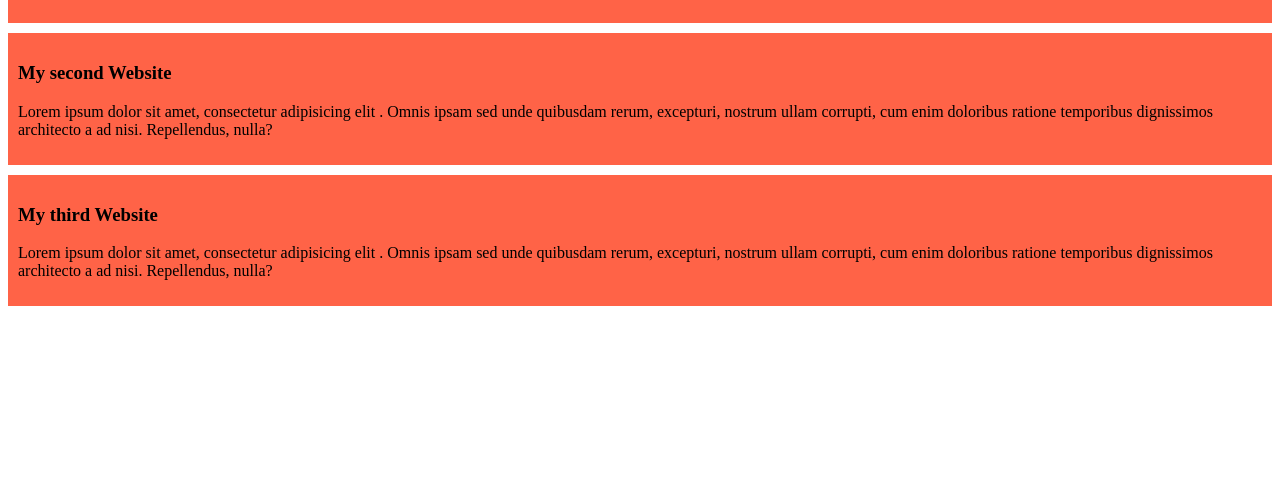
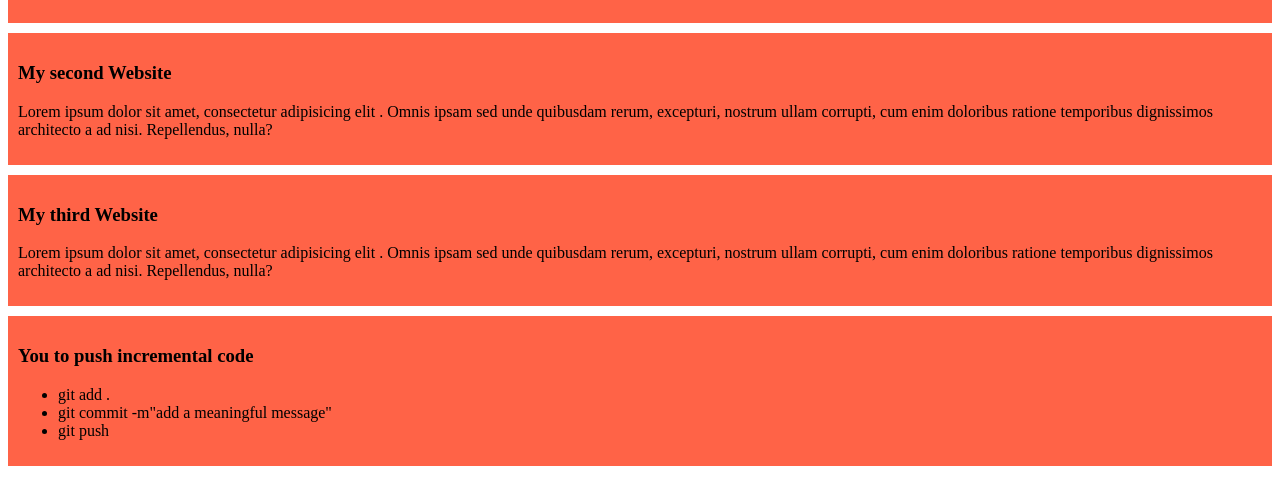
Before and after one commit to kanizfatema239/my-first-website, a plain HTML site: page index.html in a window 1280 px wide. Shown: the part 118-622 px from the top of the page. Drawn offline with Linux system fonts and the light colour scheme.

Commit message:
add a list to push code

```diff
--- a/index.html
+++ b/index.html
@@ -32,6 +32,14 @@
          Repellendus, nulla?</p>
 
     </div>
+    <div>
+        <h3>You to push incremental code</h3>
+        <ul>
+            <li>git add .</li>
+            <li>git commit -m"add a meaningful message"</li>
+            <li>git push</li>
+        </ul>
+    </div>
 
 
 
```
